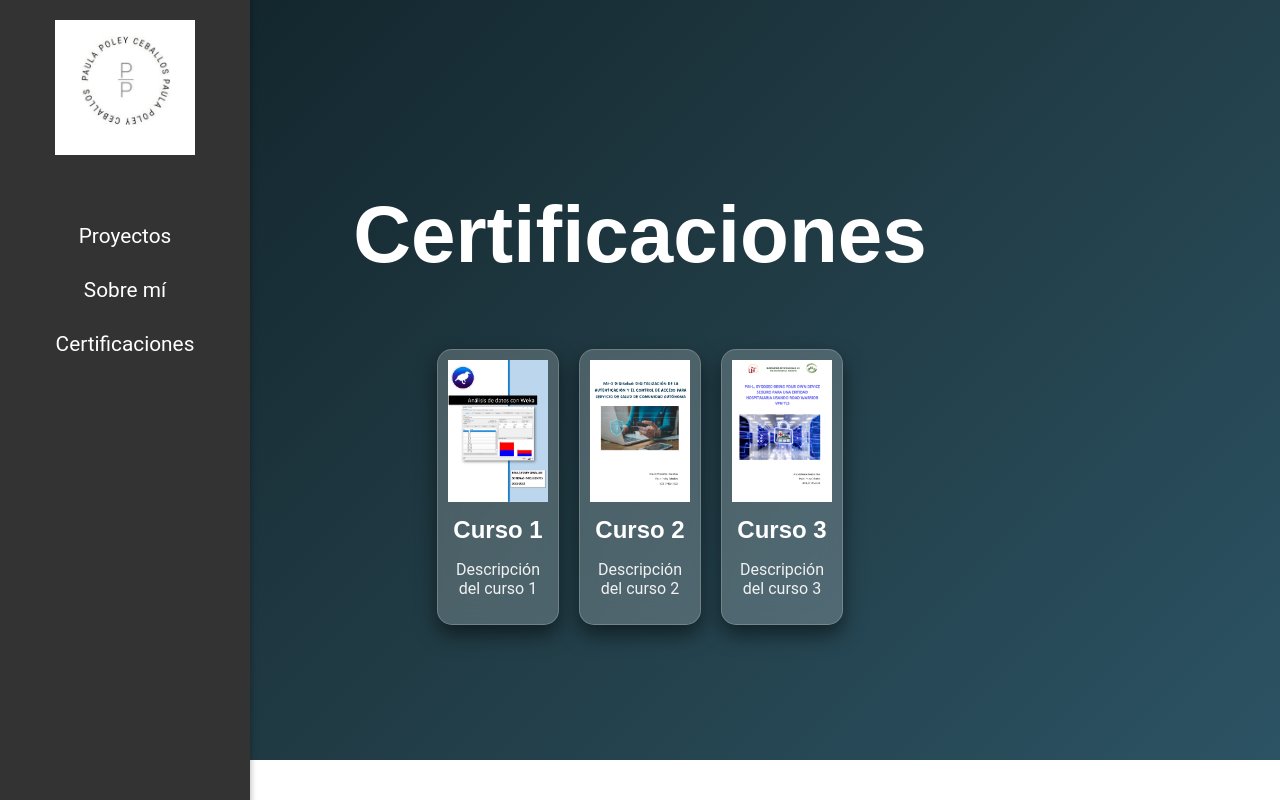
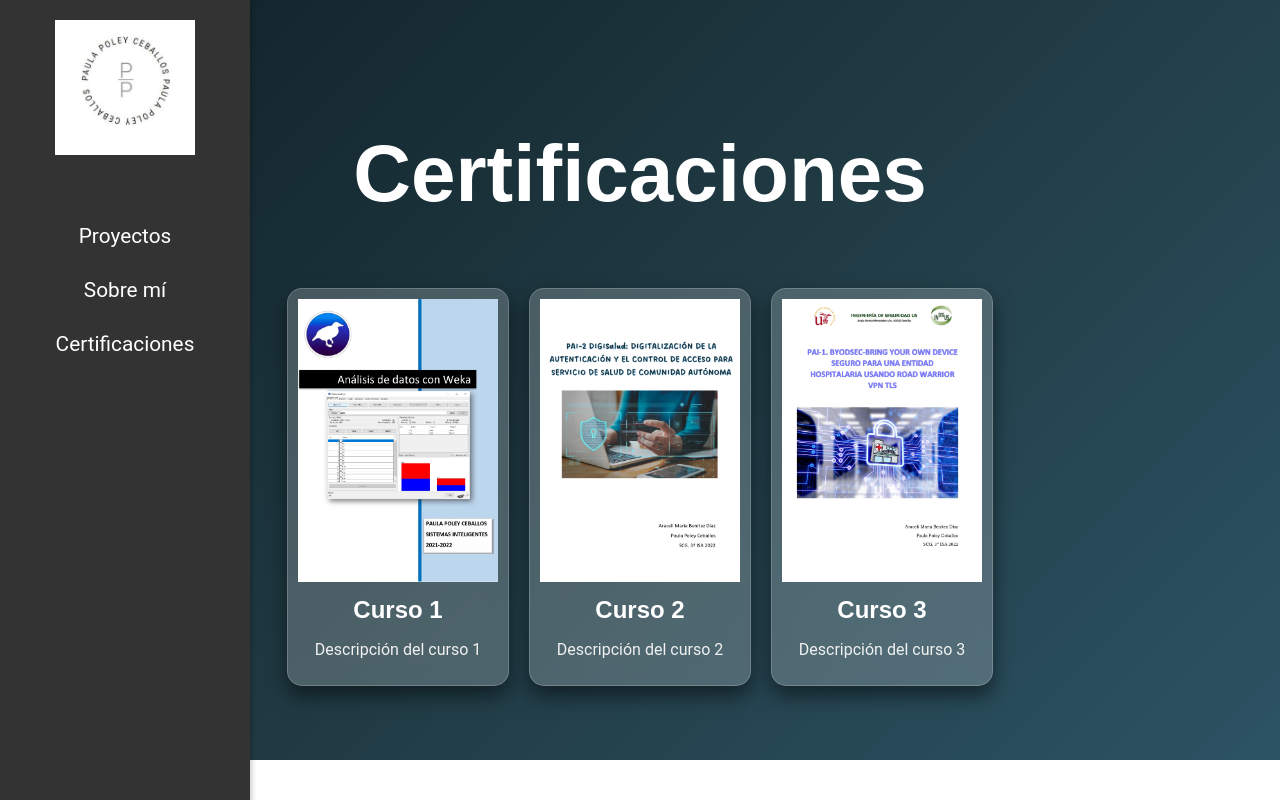
Before and after one commit to paulapoley/portfoliopaulapoley, a React (Create React App) app: page /certificaciones in a window 1280 px wide. Built offline with nearby package versions, Linux system fonts and the light colour scheme.

Commit message:
Update Certificaciones.css

```diff
--- a/src/pages/Certificaciones.css
+++ b/src/pages/Certificaciones.css
@@ -29,7 +29,7 @@
   border: 1px solid rgba(255, 255, 255, 0.2); /* Color de borde más suave para contraste */
   border-radius: 15px;
   overflow: hidden;
-  width: 100px;
+  width: 200px;
   text-align: center;
   padding: 10px;
   background: rgba(255, 255, 255, 0.2); /* Fondo semitransparente */
@@ -40,7 +40,6 @@
 .certificacion-image {
   width: 100%;
   height: auto;
-  max-height: 150px;
   object-fit: cover;
 }
 
```
